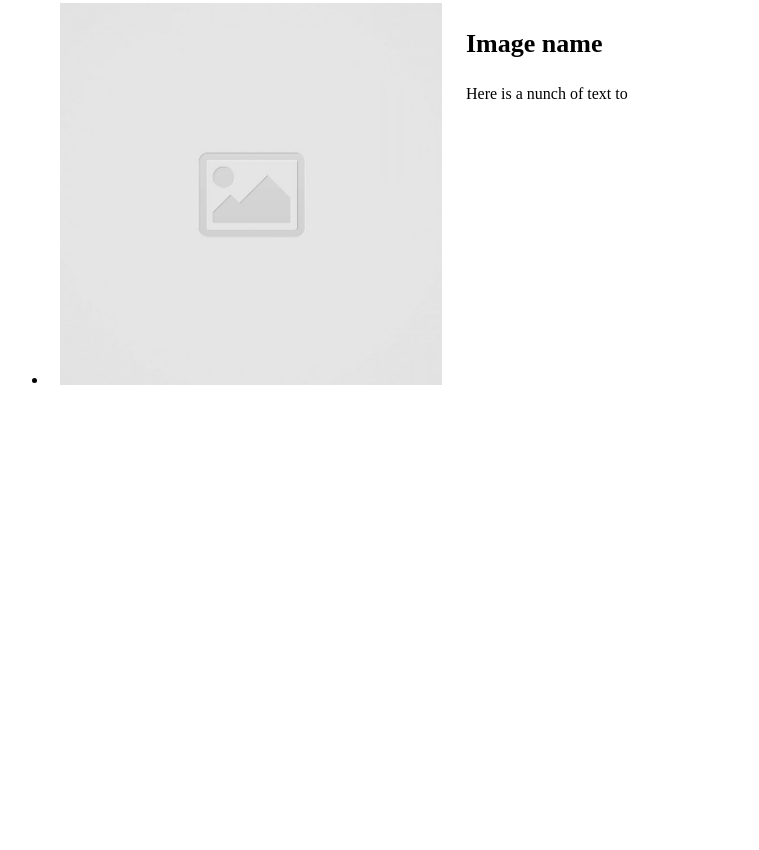
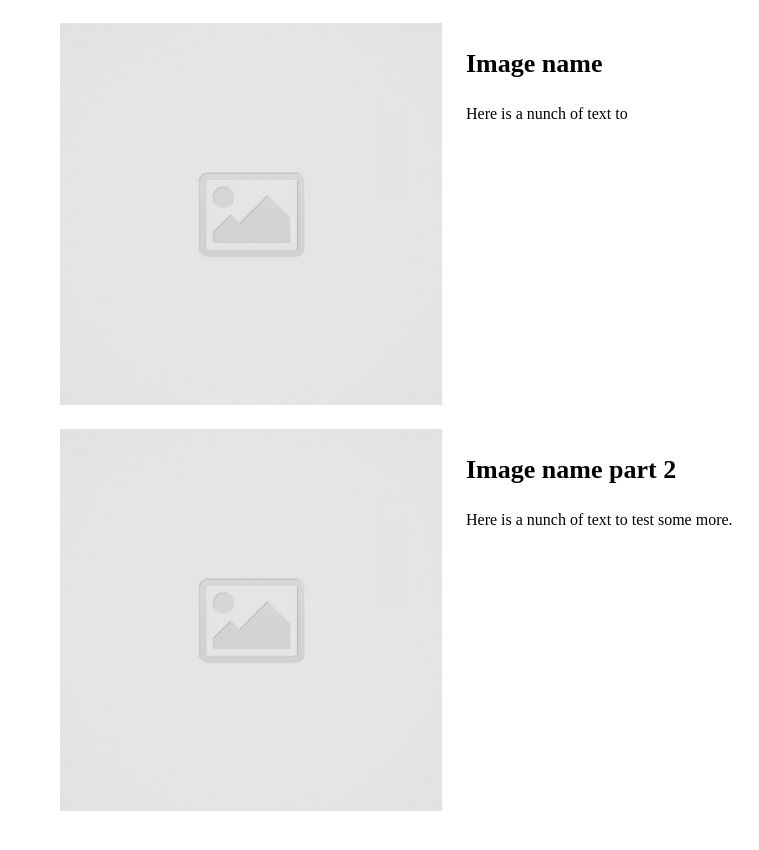
Before and after one commit to kyle-foral/code-journal, a website: page index.html in a window 1280 px wide. Shown: the part 936-1786 px from the top of the page, without its empty margins (206-965 px from the left). Before the commit the page ends 1341 px from the top, so only its background shows below. Drawn offline with Linux system fonts and the light colour scheme.

Commit message:
2nd dummy list added to check

```diff
--- a/css/layout.css
+++ b/css/layout.css
@@ -51,6 +51,7 @@ button {
 img {
   width: 100%;
   column-fill: auto;
+  margin-bottom: 20px;
 }
 
 .sub {
--- a/css/styles.css
+++ b/css/styles.css
@@ -18,3 +18,7 @@ header {
 .entry-name {
   font-size: 26px;
 }
+
+ul {
+  list-style: none;
+}
--- a/index.html
+++ b/index.html
@@ -93,6 +93,18 @@
             </div>
           </div>
         </li>
+        <li>
+          <div class="row">
+            <div class="column-half">
+              <img src="images/placeholder-image-square.jpg" alt="placeholder">
+            </div>
+            <div class="column-half">
+              <p class="entry-name"><strong> Image name part 2 </strong>
+              </p>
+              <p class="entry-text"> Here is a nunch of text to test some more. </p>
+            </div>
+          </div>
+        </li>
       </ul>
     </div>
   </main>
```
